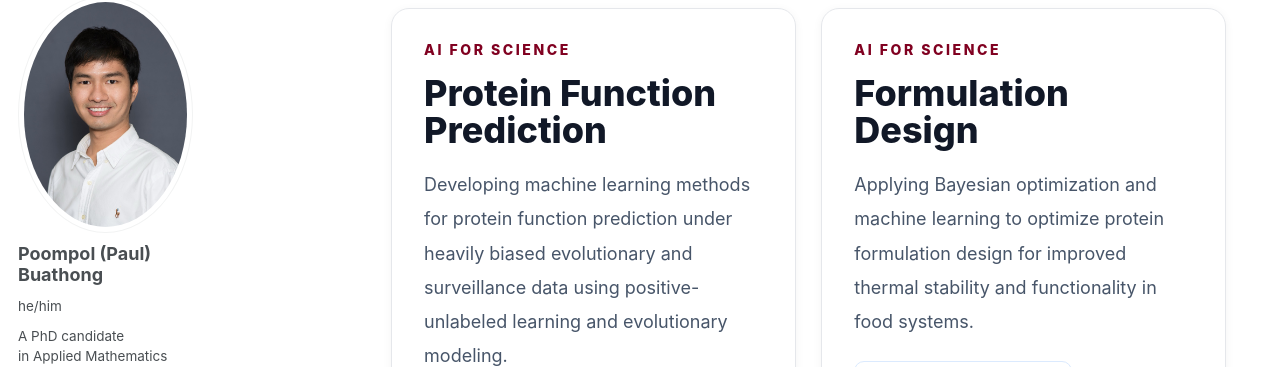
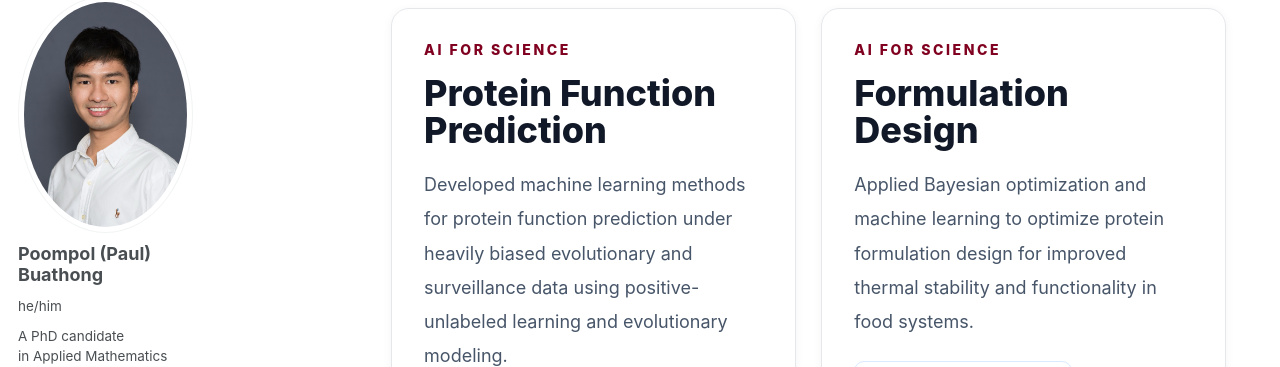
Before and after one commit to poompol/poompol.github.io, a Jekyll site: the page built from _pages/about.md, in a window 1280 px wide and 900 px high, scrolled down 1743 px. Shown: the part 105-472 px from the top of the window. Built offline with Jekyll 4.4.1, drawn with Linux system fonts in a browser that asks for light colours; some web fonts are replaced; a script bundle is joined from its source files by our own code; library files that are not in the unit come from our copies.

Commit message:
Update about.md

```diff
--- a/_pages/about.md
+++ b/_pages/about.md
@@ -390,7 +390,7 @@ Protein Function Prediction
 </div>
 
 <div class="home-text">
-Developing machine learning methods for protein function prediction under heavily biased evolutionary and surveillance data using positive-unlabeled learning and evolutionary modeling.
+Developed machine learning methods for protein function prediction under heavily biased evolutionary and surveillance data using positive-unlabeled learning and evolutionary modeling.
 </div>
 
 <div class="home-links">
@@ -410,7 +410,7 @@ Formulation Design
 </div>
 
 <div class="home-text">
-Applying Bayesian optimization and machine learning to optimize protein formulation design for improved thermal stability and functionality in food systems.
+Applied Bayesian optimization and machine learning to optimize protein formulation design for improved thermal stability and functionality in food systems.
 </div>
 
 <div class="home-links">
```
